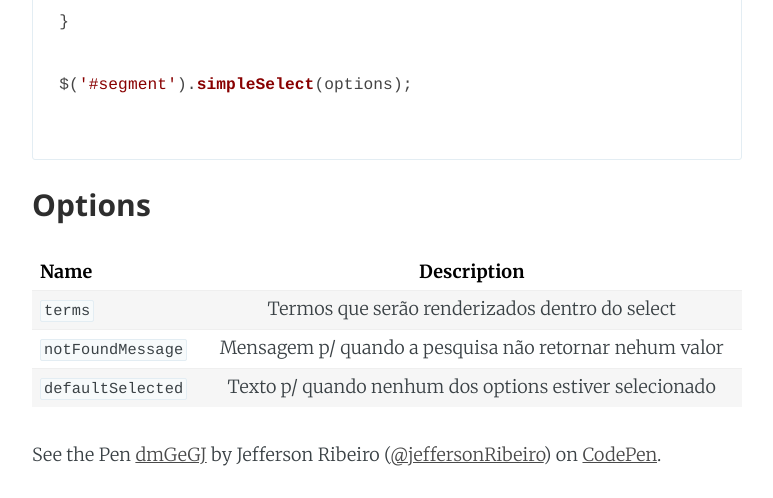
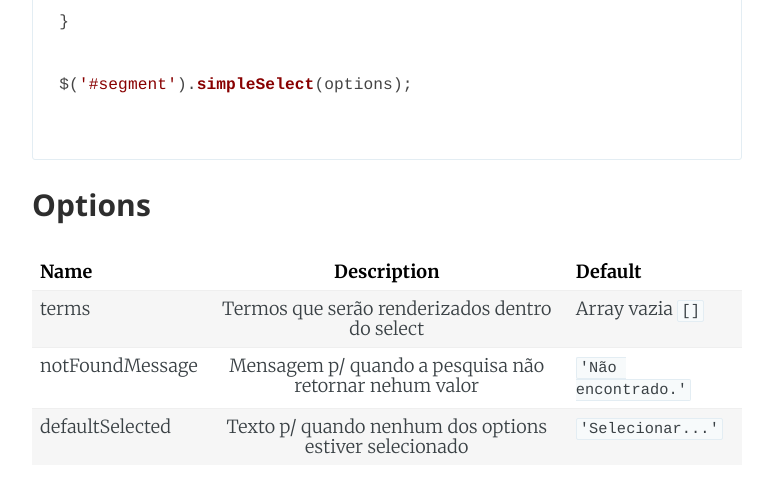
Before and after one commit to jeffersonRibeiro/blog, a Jekyll site: the page built from _posts/2018-03-13-Simple-Select-Plugin.md, in a window 1280 px wide and 900 px high, scrolled down 1575 px, cut to the strip 0-498 px from the top of the window. Shown: the whole strip, without its empty margins (253-1026 px from the left). Built offline with Jekyll 4.4.1, drawn with Linux system fonts in a browser that asks for light colours; nearby versions of some CDN libraries; comment, search, counter and statistics services are not loaded.

Commit message:
Update 2018-03-13-Simple-Select-Plugin.md

```diff
--- a/_posts/2018-03-13-Simple-Select-Plugin.md
+++ b/_posts/2018-03-13-Simple-Select-Plugin.md
@@ -47,11 +47,11 @@ $('#segment').simpleSelect(options);
 
 ### Options
 
-| Name              | Description                                                 |
-| ----------------- |:-----------------------------------------------------------:|
-| `terms`           | Termos que serão renderizados dentro do select              |
-| `notFoundMessage` | Mensagem p/ quando a pesquisa não retornar nehum valor      |
-| `defaultSelected` | Texto p/ quando nenhum dos options estiver selecionado      |
+| Name              | Description                                                 | Default            |
+| ----------------- |:-----------------------------------------------------------:|:-------------------|
+| terms             | Termos que serão renderizados dentro do select              | Array vazia `[]`   |
+| notFoundMessage   | Mensagem p/ quando a pesquisa não retornar nehum valor      | `'Não encontrado.'`|
+| defaultSelected   | Texto p/ quando nenhum dos options estiver selecionado      | `'Selecionar...'`  |
 
 
 <p data-height="657" data-theme-id="dark" data-slug-hash="dmGeGJ" data-default-tab="result" data-user="jeffersonRibeiro" data-embed-version="2" data-pen-title="dmGeGJ" class="codepen">See the Pen <a href="https://codepen.io/jeffersonRibeiro/pen/dmGeGJ/">dmGeGJ</a> by Jefferson Ribeiro (<a href="https://codepen.io/jeffersonRibeiro">@jeffersonRibeiro</a>) on <a href="https://codepen.io">CodePen</a>.</p>
```
